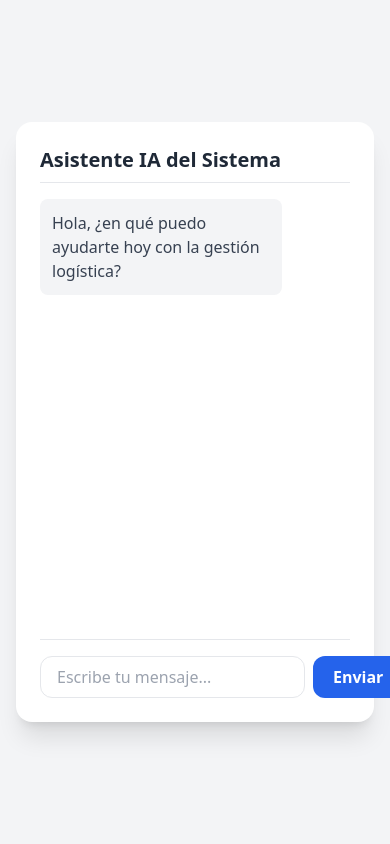
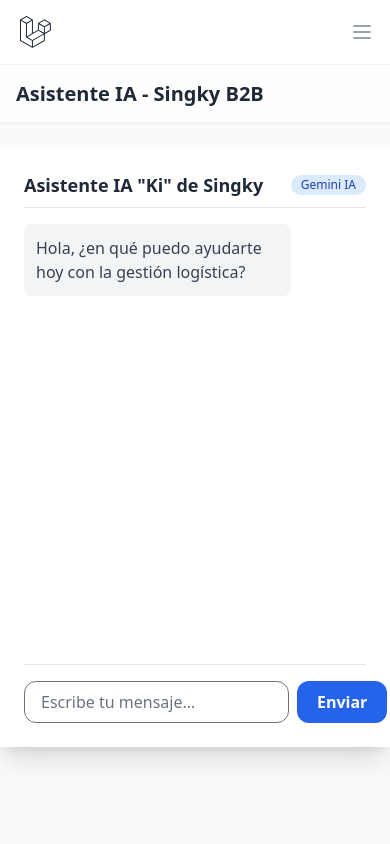
Before and after one commit to lencet-344/Flow-Tech, a Laravel app: page /chat in a window 390 px wide. Run offline with Laravel 12, Linux system fonts and the light colour scheme; data that the repository does not hold is empty; style sheets or scripts are compiled from the project's sources; some libraries are stand-ins or nearby versions.

Commit message:
fix: update view gemini api

```diff
--- a/resources/views/chat.blade.php
+++ b/resources/views/chat.blade.php
@@ -1,18 +1,30 @@
-<!DOCTYPE html>
-<html lang="es">
-<head>
-    <meta charset="UTF-8">
-    <meta name="viewport" content="width=device-width, initial-scale=1.0">
-    <meta name="csrf-token" content="{{ csrf_token() }}">
-    <title>Asistente IA</title>
-    <script src="https://cdn.tailwindcss.com"></script>
-</head>
-<body class="bg-gray-100 flex items-center justify-center min-h-screen p-4">
+<x-app-layout>
+    <x-slot name="header">
+        <h2 class="font-semibold text-xl text-gray-800 leading-tight">
+            {{ __('Asistente IA - Singky B2B') }}
+        </h2>
+    </x-slot>
 
-    <div class="w-full max-w-2xl bg-white shadow-xl rounded-2xl p-6 flex flex-col h-[600px]">
-        <h2 class="text-xl font-bold text-gray-800 mb-4 pb-2 border-b">Asistente IA del Sistema</h2>
+    <!-- Librería Marked.js para interpretar Markdown -->
+    <script src="https://cdn.jsdelivr.net/npm/marked/marked.min.js"></script>
+    <style>
+        .markdown-content p { margin-bottom: 0.5rem; }
+        .markdown-content p:last-child { margin-bottom: 0; }
+        .markdown-content ul { list-style-type: disc; padding-left: 1.25rem; margin-bottom: 0.5rem; }
+        .markdown-content ol { list-style-type: decimal; padding-left: 1.25rem; margin-bottom: 0.5rem; }
+        .markdown-content strong { font-weight: 700; }
+    </style>
 
-        <!-- Area de Mensajes -->
+    <div class="py-6">
+        <div class="max-w-4xl mx-auto sm:px-6 lg:px-8">
+            <div class="bg-white overflow-hidden shadow-xl sm:rounded-2xl p-6 flex flex-col h-[600px]">
+
+                <div class="flex justify-between items-center mb-4 pb-2 border-b">
+                    <h3 class="text-lg font-bold text-gray-800">Asistente IA "Ki" de Singky </h3>
+                    <span class="text-xs bg-blue-100 text-blue-800 px-2.5 py-0.5 rounded-full font-medium">Gemini IA</span>
+                </div>
+
+                <!-- Área de Mensajes -->
                 <div id="chat-box" class="flex-1 overflow-y-auto space-y-4 pr-2 mb-4">
                     <div class="bg-gray-100 p-3 rounded-lg text-gray-700 max-w-[80%]">
                         Hola, ¿en qué puedo ayudarte hoy con la gestión logística?
@@ -35,6 +47,9 @@
                         Enviar
                     </button>
                 </form>
+
+            </div>
+        </div>
     </div>
 
     <script>
@@ -48,7 +63,7 @@
             const text = input.value.trim();
             if(!text) return;
 
-            // Mostrar mensaje del usuario
+            // Mensaje del usuario
             chatBox.innerHTML += `<div class="bg-blue-600 text-white p-3 rounded-lg max-w-[80%] ml-auto">${text}</div>`;
             input.value = '';
             chatBox.scrollTop = chatBox.scrollHeight;
@@ -72,16 +87,17 @@
                 document.getElementById(loadingId).remove();
 
                 if (data.reply) {
-                    chatBox.innerHTML += `<div class="bg-gray-100 p-3 rounded-lg text-gray-800 max-w-[80%]">${data.reply}</div>`;
+                    const formattedReply = marked.parse(data.reply);
+                    chatBox.innerHTML += `<div class="bg-gray-100 p-3 rounded-lg text-gray-800 max-w-[80%] markdown-content">${formattedReply}</div>`;
                 } else {
-                    chatBox.innerHTML += `<div class="bg-red-100 text-red-600 p-3 rounded-lg max-w-[80%]">Error al obtener respuesta.</div>`;
+                    const errorDetail = typeof data.error === 'object' ? JSON.stringify(data.error) : data.error;
+                    chatBox.innerHTML += `<div class="bg-red-100 text-red-700 p-3 rounded-lg max-w-[80%] border border-red-300"><b>Error:</b> ${errorDetail || 'Sin respuesta'}</div>`;
                 }
             } catch (err) {
                 document.getElementById(loadingId).remove();
-                chatBox.innerHTML += `<div class="bg-red-100 text-red-600 p-3 rounded-lg max-w-[80%]">Error de conexión.</div>`;
+                chatBox.innerHTML += `<div class="bg-red-100 text-red-600 p-3 rounded-lg max-w-[80%]">Error de conexión con el servidor.</div>`;
             }
             chatBox.scrollTop = chatBox.scrollHeight;
         });
     </script>
-</body>
-</html>
+</x-app-layout>
```
Lines whose indentation alone changed are shown as unchanged.
